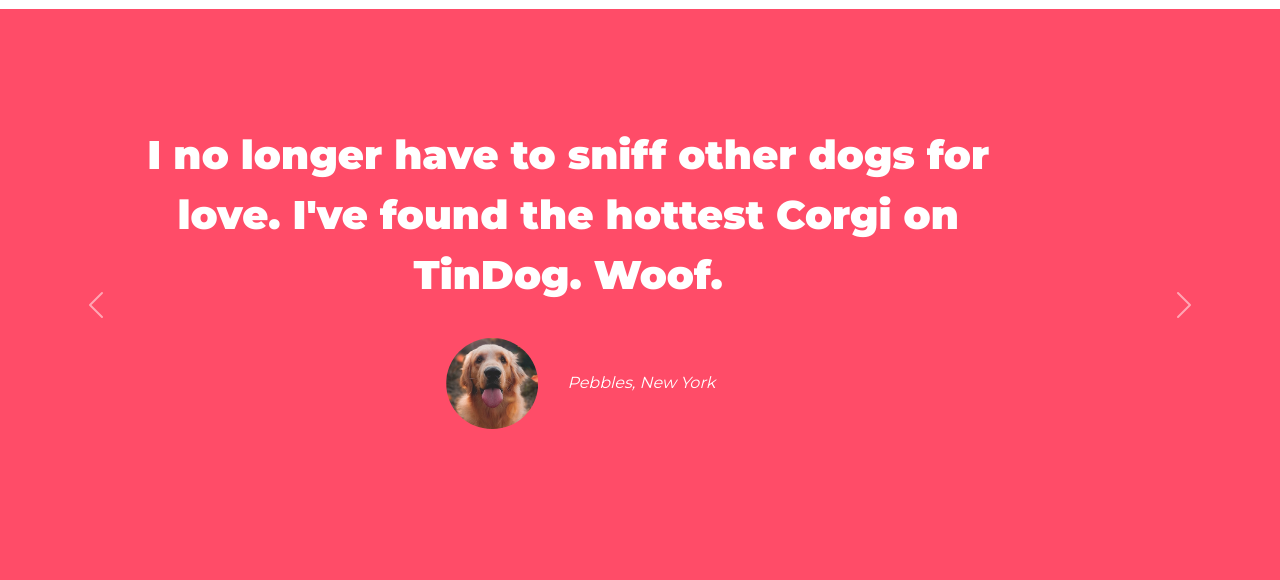
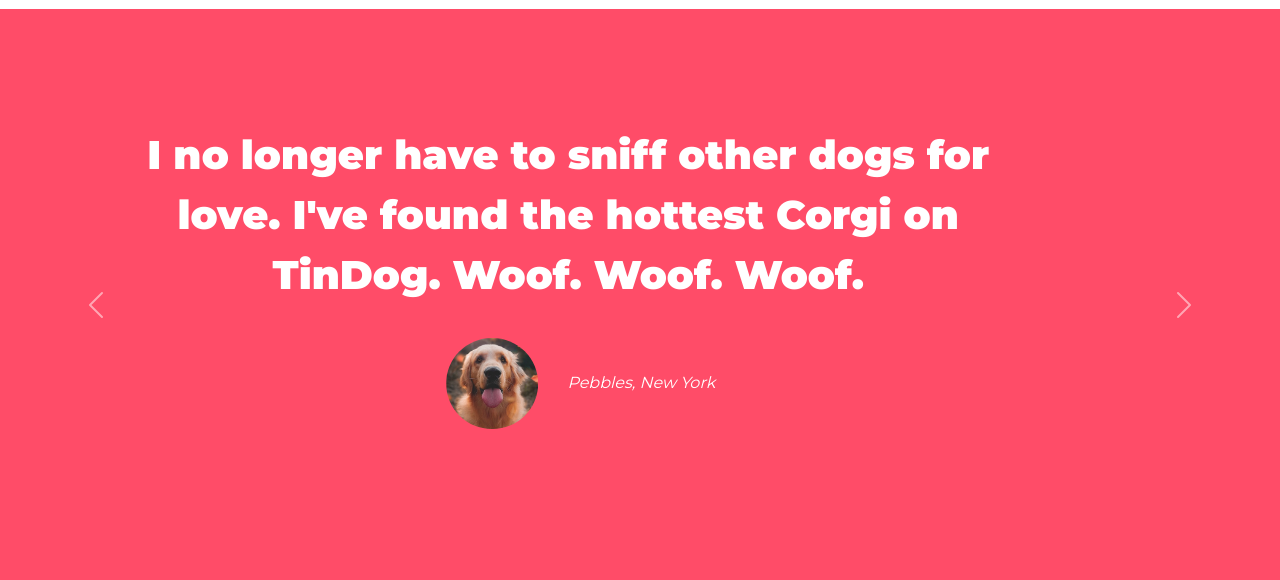
Before and after one commit to majestymewtwo/tindog, a plain HTML site: page index.html in a window 1280 px wide. Shown: the part 1020-1600 px from the top of the page. Drawn offline with nearby package versions, Linux system fonts and the light colour scheme.

Commit message:
Update index.html

```diff
--- a/index.html
+++ b/index.html
@@ -109,7 +109,7 @@
       <div class="carousel-inner">
         <div class="carousel-item active">
           <h2 class="testimonial-text">I no longer have to sniff other dogs for love. I've found the hottest Corgi on TinDog.
-            Woof.</h2>
+            Woof. Woof. Woof.</h2>
           <img class="testimonial-image" src="dog-img.jpg" alt="dog-profile">
           <em>Pebbles, New York</em>
         </div>
```
